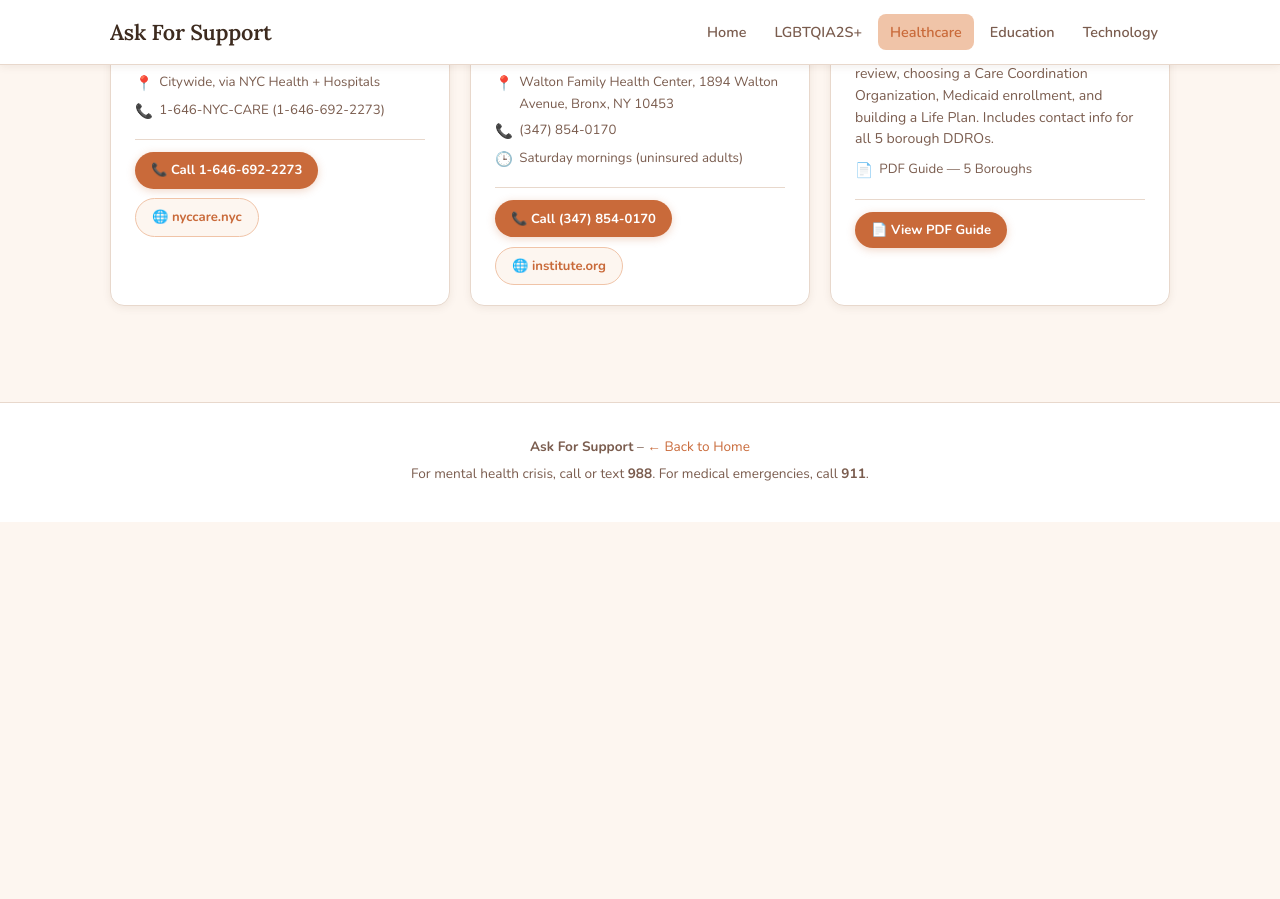
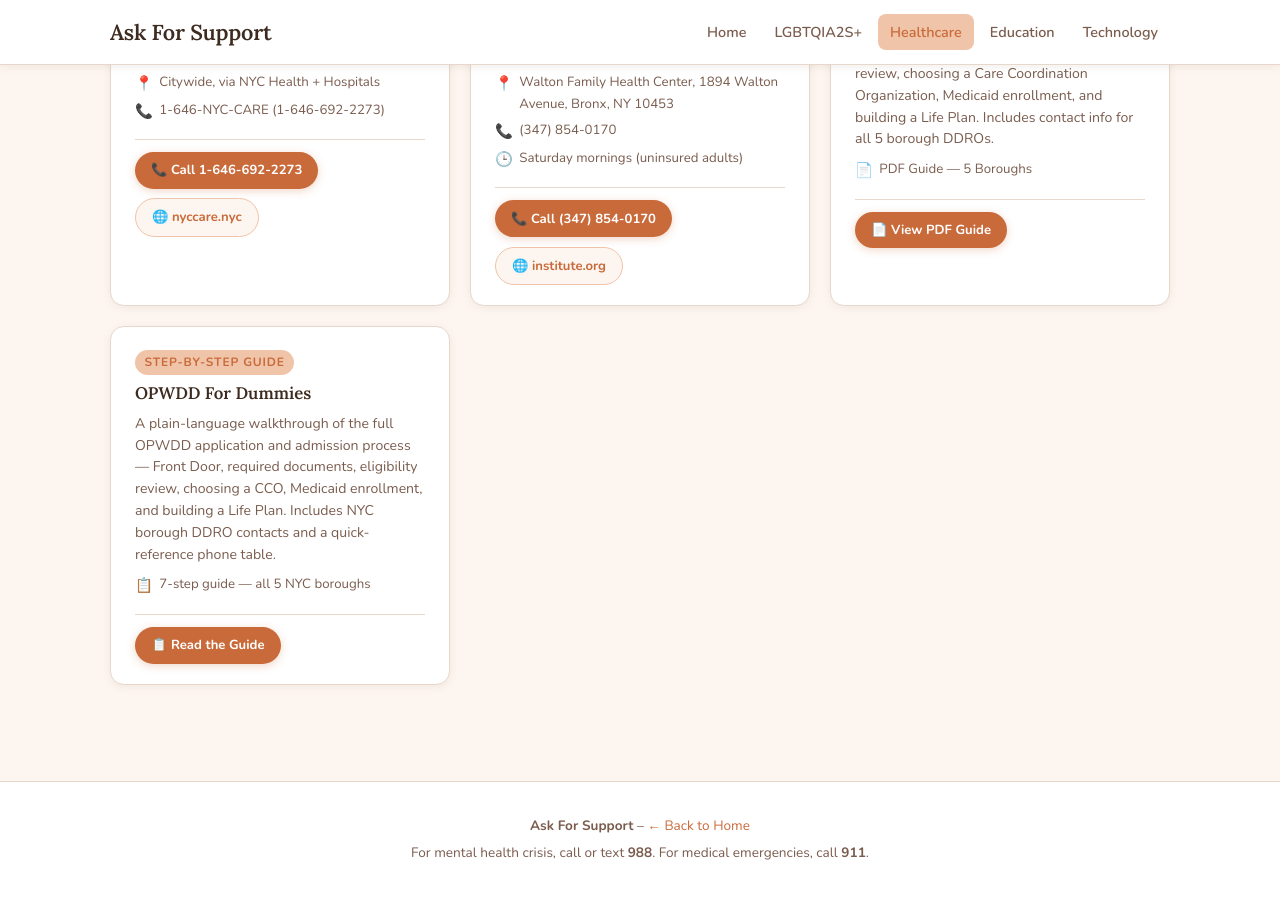
Before and after one commit to penelopethrock-cyber/askforsupport, a Jekyll site: the page healthcare.html, which Jekyll copies as it is, in a window 1280 px wide and 900 px high, scrolled down 730 px. Built offline with Jekyll 4.4.1, drawn with Linux system fonts in a browser that asks for light colours; before the commit the page ends 1252 px from its top, so only the background shows below that.

Commit message:
Add OPWDD For Dummies card to Healthcare resources page

```diff
--- a/healthcare.html
+++ b/healthcare.html
@@ -96,6 +96,20 @@
           </div>
         </div>
 
+
+        <!-- OPWDD For Dummies -->
+        <div class="resource-card">
+          <span class="resource-type">Step-by-Step Guide</span>
+          <div class="resource-name">OPWDD For Dummies</div>
+          <p class="resource-desc">A plain-language walkthrough of the full OPWDD application and admission process &#x2014; Front Door, required documents, eligibility review, choosing a CCO, Medicaid enrollment, and building a Life Plan. Includes NYC borough DDRO contacts and a quick-reference phone table.</p>
+          <div class="resource-details">
+            <span><span class="detail-icon">&#x1F4CB;</span> 7-step guide &#x2014; all 5 NYC boroughs</span>
+          </div>
+          <div class="card-actions">
+            <a href="opwdd-for-dummies/index.html" class="btn btn-primary">&#x1F4CB; Read the Guide</a>
+          </div>
+        </div>
+
       </div><!-- /resource-grid -->
 
     </div>
```
